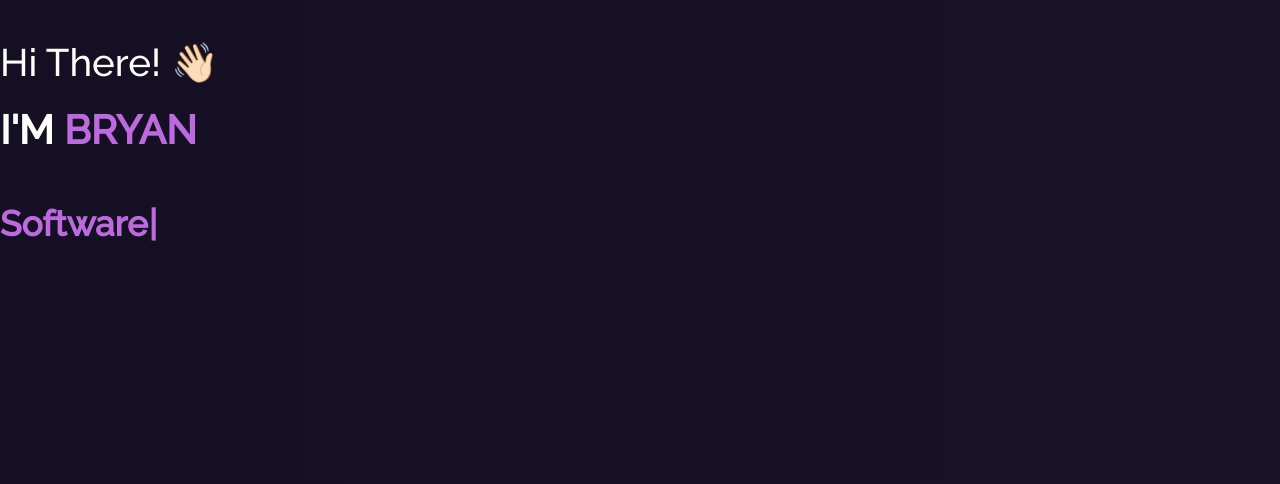
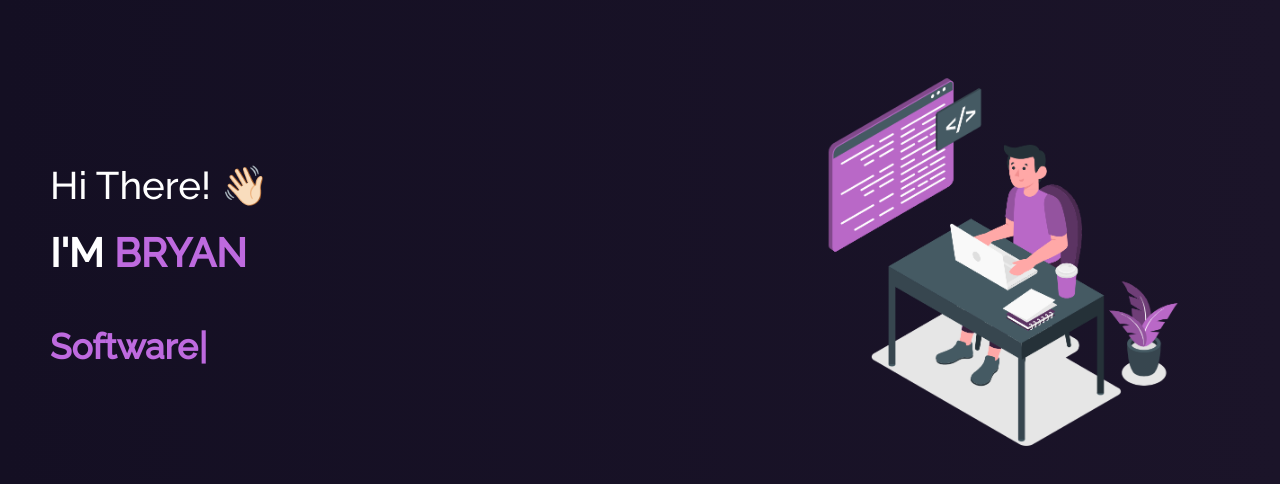
Before and after one commit to BryanB-Dev/Portfolio, a React (Create React App) app: page / in a window 1280 px wide. Shown: the top 484 px of the page. Built offline with nearby package versions, Linux system fonts and the light colour scheme.

Commit message:
Refactor layout and add HomeSvg component

```diff
--- a/src/App.js
+++ b/src/App.js
@@ -2,14 +2,17 @@ import { BrowserRouter as Router, Route, Routes } from 'react-router-dom';
 import "./styles/style.scss";
 import Home from "./pages/Home";
 import E404 from "./pages/404";
+import Layout from './components/Layout';
 
 function App() {
   return (
     <Router>
-      <Routes>
-        <Route path="/" element={<Home />} />
-        <Route path="*" element={<E404 />} />
-      </Routes>
+      <Layout>
+        <Routes>
+          <Route path="/" element={<Home />} />
+          <Route path="*" element={<E404 />} />
+        </Routes>
+      </Layout>
     </Router>
   );
 }
--- /dev/null
+++ b/src/components/HomeSvg/index.jsx
@@ -0,0 +1,8 @@
+import homeMain from "../../assets/home-main.svg";
+import "./style.scss";
+
+export default function HomeSvg() {
+    return (
+        <img className="homeSvg" src={homeMain} alt="" />
+    )
+}
--- /dev/null
+++ b/src/components/HomeSvg/style.scss
@@ -0,0 +1,5 @@
+@import '../../styles/main.scss';
+
+.homeSvg {
+    width: 450px;
+}
--- /dev/null
+++ b/src/components/Layout/index.jsx
@@ -0,0 +1,15 @@
+import React from 'react';
+// import Header from './Header';
+// import Footer from './Footer';
+
+export default function Layout({ children }) {
+    return (
+        <>
+            <div className="wrapper">
+                {/* <Header /> */}
+                {children}
+            </div>
+            {/* <Footer /> */}
+        </>
+    );
+};
--- a/src/pages/Home/index.jsx
+++ b/src/pages/Home/index.jsx
@@ -1,3 +1,4 @@
+import HomeSvg from "../../components/HomeSvg";
 import Name from "../../components/Name";
 import Type from "../../components/Type";
 import "./style.scss";
@@ -5,13 +6,12 @@ import "./style.scss";
 export default function Home() {
 
     return (
-        <>
-            <div className="homeSection">
-                <div className="homeSection__text">
-                    <Name />
-                    <Type />
-                </div>
+        <div className="homeSection">
+            <div className="homeSection__text">
+                <Name />
+                <Type />
             </div>
-        </>
+            <HomeSvg />
+        </div>
     );
 }
--- a/src/pages/Home/style.scss
+++ b/src/pages/Home/style.scss
@@ -1,7 +1,8 @@
 @import '../../styles/main.scss';
 
 .homeSection {
-    @include flex(row, space-between);
+    @include flex(row, space-between, center);
+    padding: 0px 50px;
 
     &__text {
         @include flex(column, flex-start, stretch, 50px);
```
Also changed, not shown: src/assets/home-main.svg (added).
